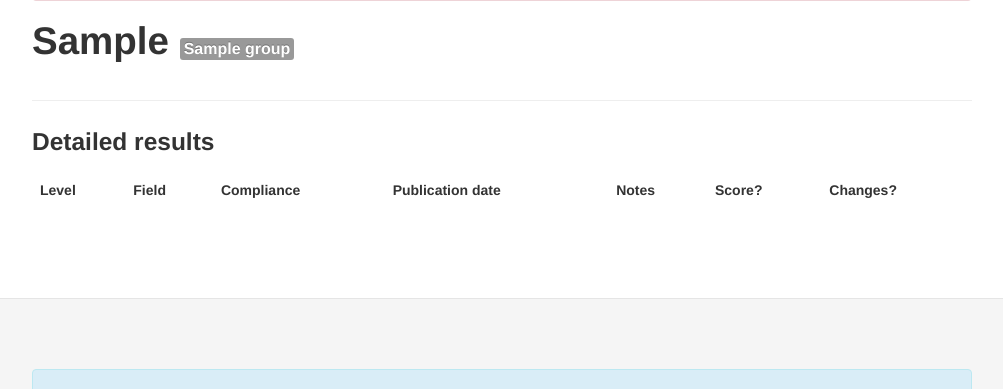
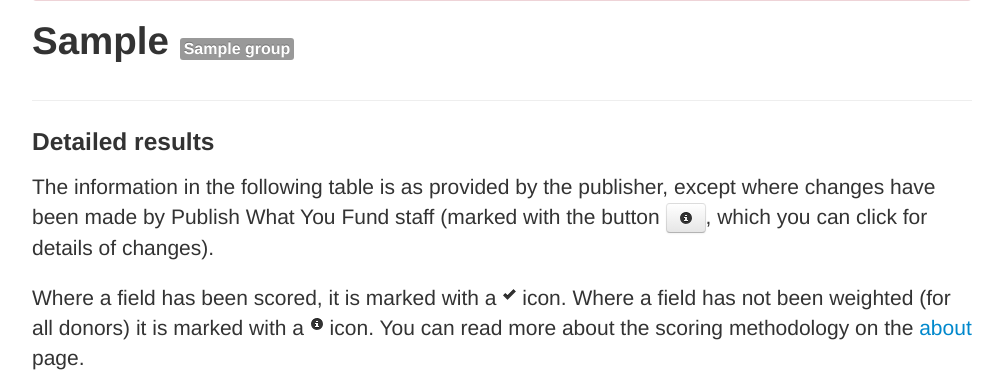
Before and after one commit to pwyf/IATI-Implementation-Schedules, a Flask app: template impschedules/templates/publisher.html in a window 1280 px wide. Shown: the part 154-543 px from the top of the page, without its empty margins (138-1141 px from the left). Run offline with Flask 2, Linux system fonts and the light colour scheme; tables that the repository leaves empty hold one stand-in row (values such as "Sample post"); the template is opened without the code that fills it: values that come from a table or form of the project are taken from there, most other values are stand-ins (such as "Sample title", 1, 10 or a date in 2020); lists and menus that the app fills with data are empty; some libraries are stand-ins or nearby versions.

Commit message:
Updates to publisher

```diff
--- a/impschedules/templates/publisher.html
+++ b/impschedules/templates/publisher.html
@@ -125,6 +125,8 @@
     <hr />
     {% if auth %}<a class="btn btn-success pull-right" href="{{url_for('edit_schedule', publisher_id=publisher.publisher_code_actual, id=schedule.id)}}">Edit</a>{%endif%}
             <h3>Detailed results</h3>
+            <p class="lead">The information in the following table is as provided by the publisher, except where changes have been made by Publish What You Fund staff (marked with the button <a class="btn" role="button"><i class="icon-info-sign"></i></a>, which you can click for details of changes).</p>
+            <p class="lead">Where a field has been scored, it is marked with a <i class="icon-ok"></i> icon. Where a field has not been weighted (for all donors) it is marked with a <i class="icon-info-sign"></i> icon. You can read more about the scoring methodology on the <a href="{{url_for('about')}}">about</a> page.</p>
             <table class="table" id="tabledetailed">
             <thead>
                 <th>Level</th>
@@ -150,7 +152,7 @@
                             </td>
                             <td>{% if propertyvalues.data.date_actual is not none %}{{propertyvalues.data.date_actual}}{%endif%}</td>
                             <td>{{propertyvalues.data.notes_actual}}</td>
-                            <td>{% if unweight %}<i class="icon-ban-circle hideindent" title="Field not scored for any donor.">N/A</i>{%else%}{% if propertyvalues.data.score is not none %}<i class="icon-ok hideindent">1</i>{%endif%}{%endif%}</td>
+                            <td>{% if unweight %}<i class="icon-ban-circle hideindent" title="Field not scored (for all donors).">N/A</i>{%else%}{% if propertyvalues.data.score is not none %}<i class="icon-ok hideindent">1</i>{%endif%}{%endif%}</td>
                             <td>{% if (propertyvalues.data.status_change or propertyvalues.data.date_change or propertyvalues.data.notes_change)  %}
                             <a href="#change{{propertyvalues.data.id}}" role="button" class="btn" data-toggle="modal"><i class="icon-info-sign"></i></a>
 
```
